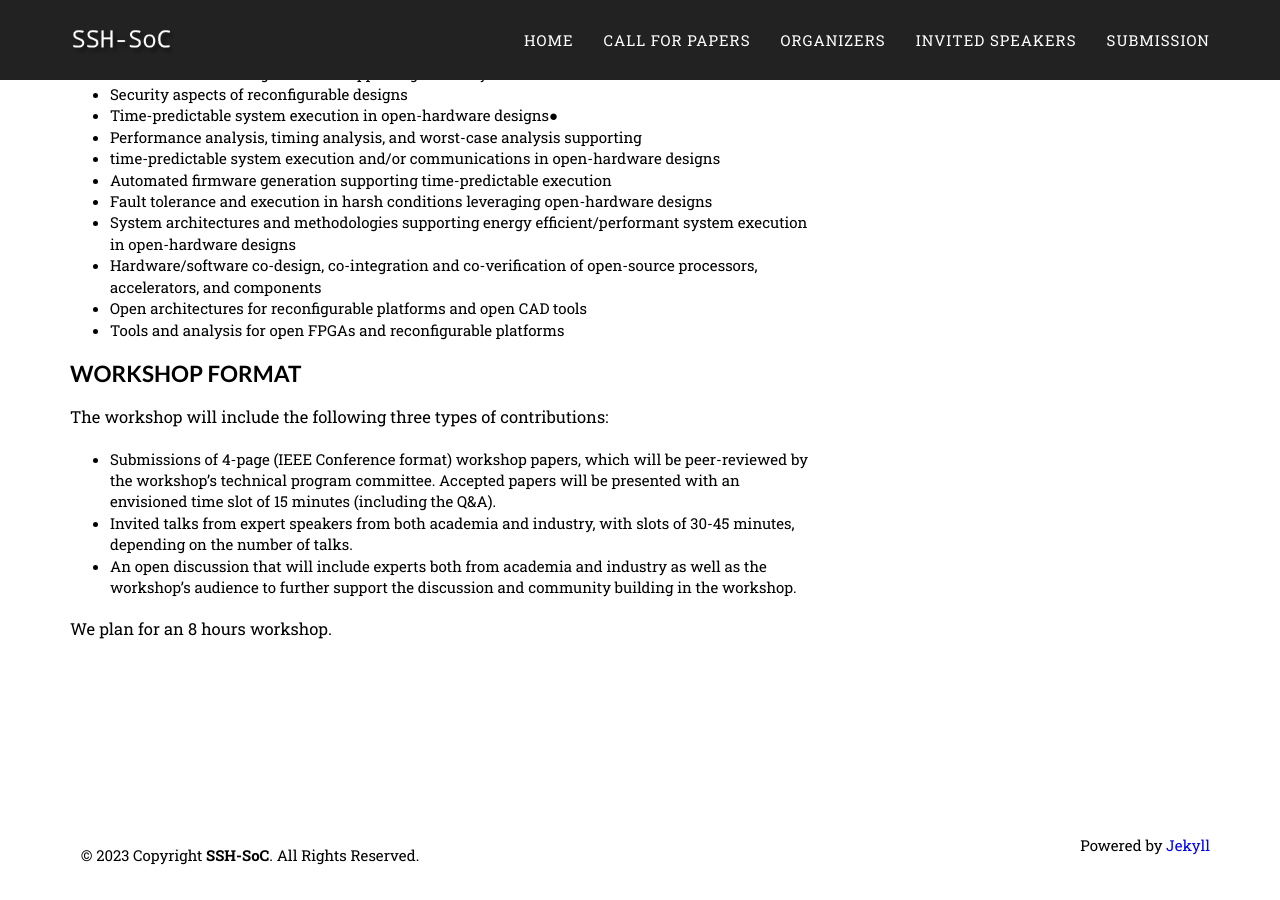
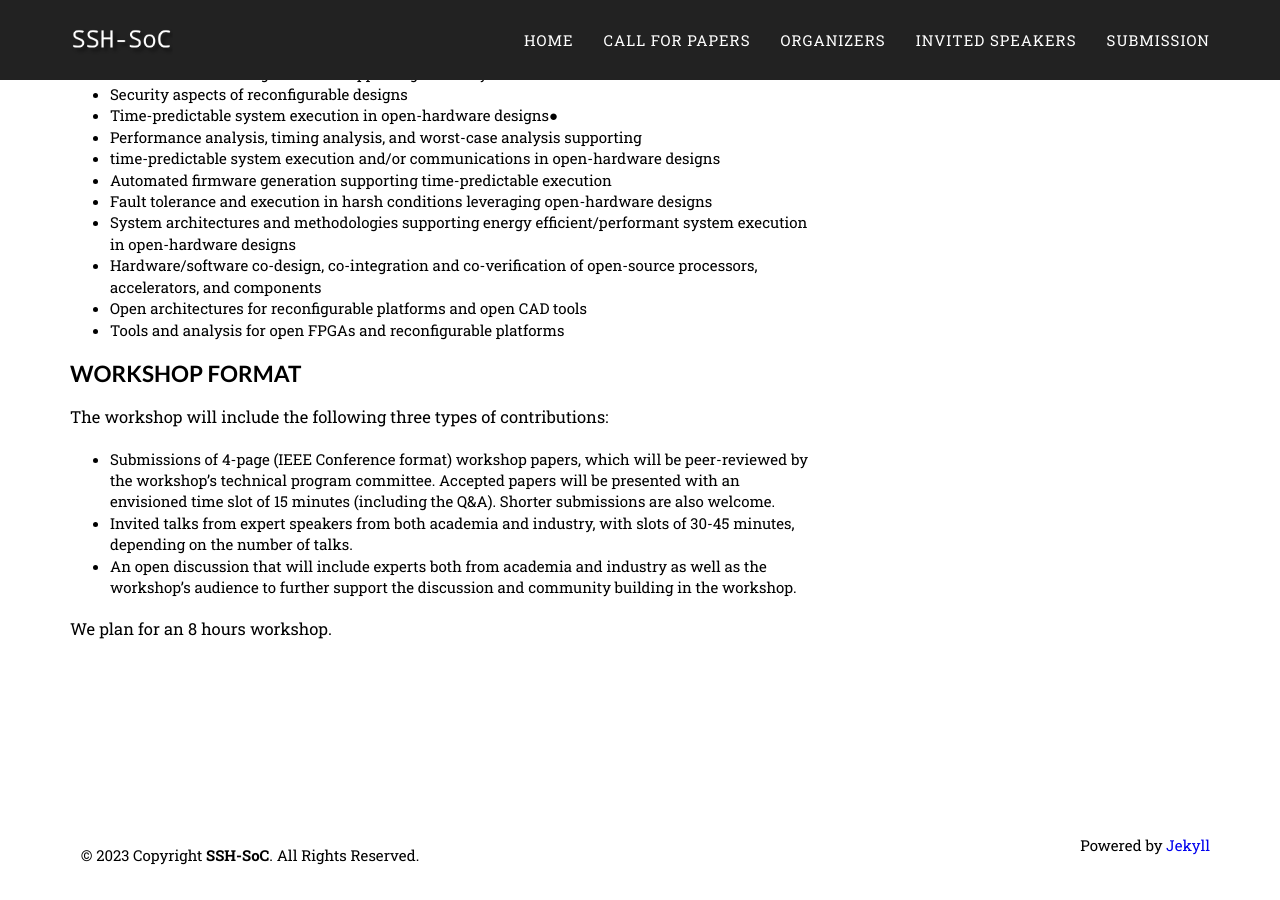
Before and after one commit to SSH-SoC-workshop/2024, a Jekyll site: the page built from index.markdown, in a window 1280 px wide and 900 px high, scrolled down 2049 px. Built offline with Jekyll 4.4.1, drawn with Linux system fonts in a browser that asks for light colours; some web fonts are replaced; our own code applies the rules of GitHub Pages for plain Markdown files.

Commit message:
updated index

```diff
--- a/index.markdown
+++ b/index.markdown
@@ -43,7 +43,7 @@ This workshop welcomes work-in-progress contributions and novel directions to ta
 ## Workshop format
 
 The workshop will include the following three types of contributions:
-- Submissions of 4-page (IEEE Conference format) workshop papers, which will be peer-reviewed by the workshop’s technical program committee. Accepted papers will be presented with an envisioned time slot of 15 minutes (including the Q&A).
+- Submissions of 4-page (IEEE Conference format) workshop papers, which will be peer-reviewed by the workshop’s technical program committee. Accepted papers will be presented with an envisioned time slot of 15 minutes (including the Q&A). Shorter submissions are also welcome.
 - Invited talks from expert speakers from both academia and industry, with slots of 30-45 minutes, depending on the number of talks.
 - An open discussion that will include experts both from academia and industry as well as the workshop’s audience to further support the discussion and community building in the workshop.
 
```
